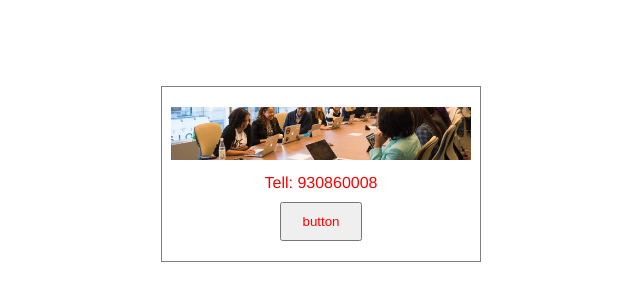
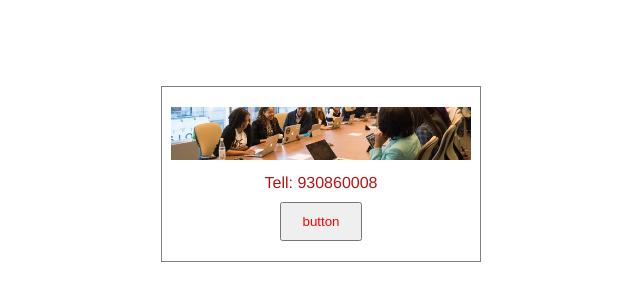
Before and after one commit to the-rustambek/darsishi, a plain HTML site: page contact.html in a window 1280 px wide. Shown: the part 114-414 px from the top of the page, without its empty margins (351-991 px from the left). Drawn offline with Linux system fonts and the light colour scheme.

Commit message:
edit color

```diff
--- a/contact.css
+++ b/contact.css
@@ -23,7 +23,7 @@ li img {
   width: 300px;
 }
 li p {
-  color: red;
+  color: rgb(185, 20, 20);
   font-family: "Franklin Gothic Medium", "Arial Narrow", Arial, sans-serif;
   padding: 10px;
 }
```
